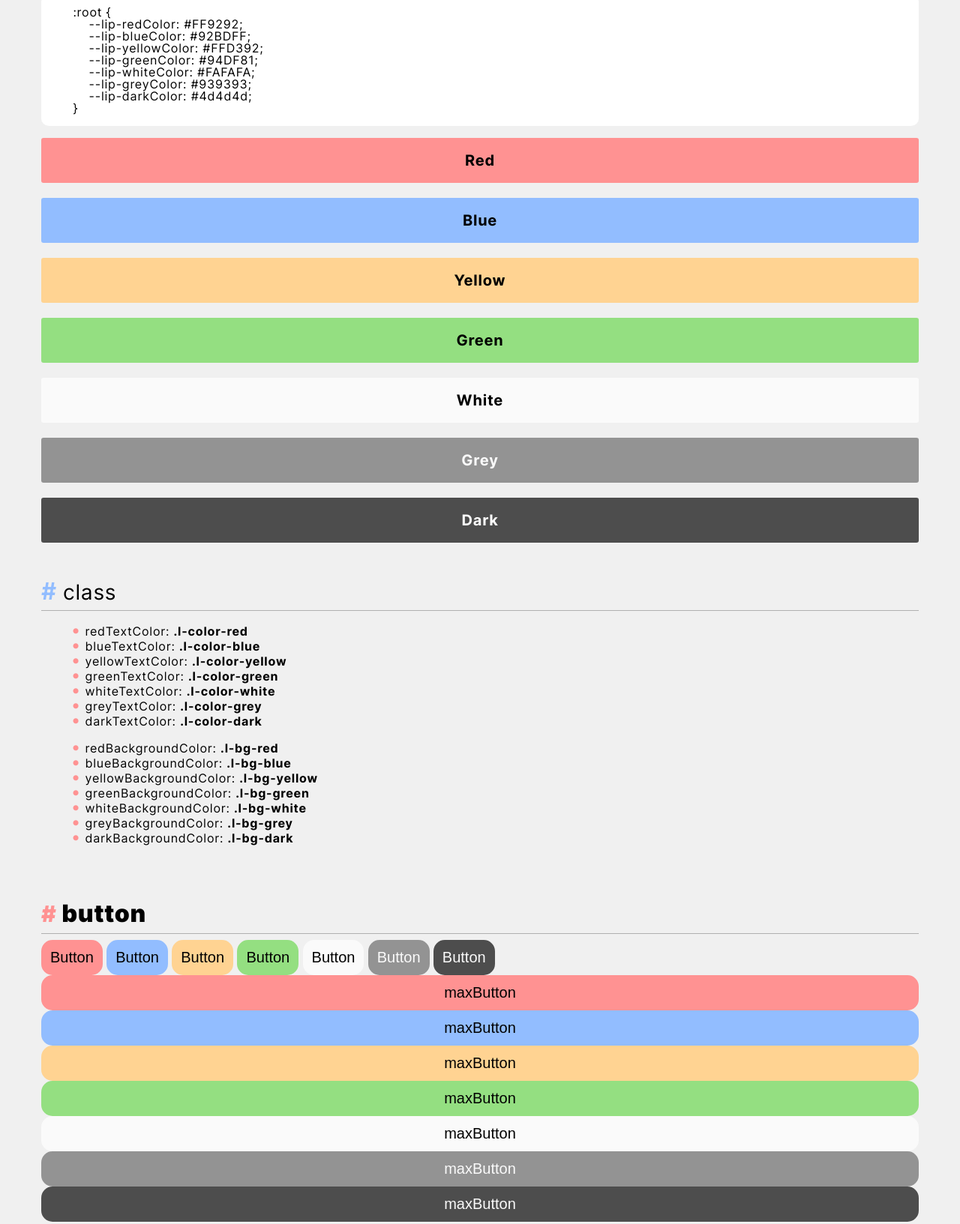
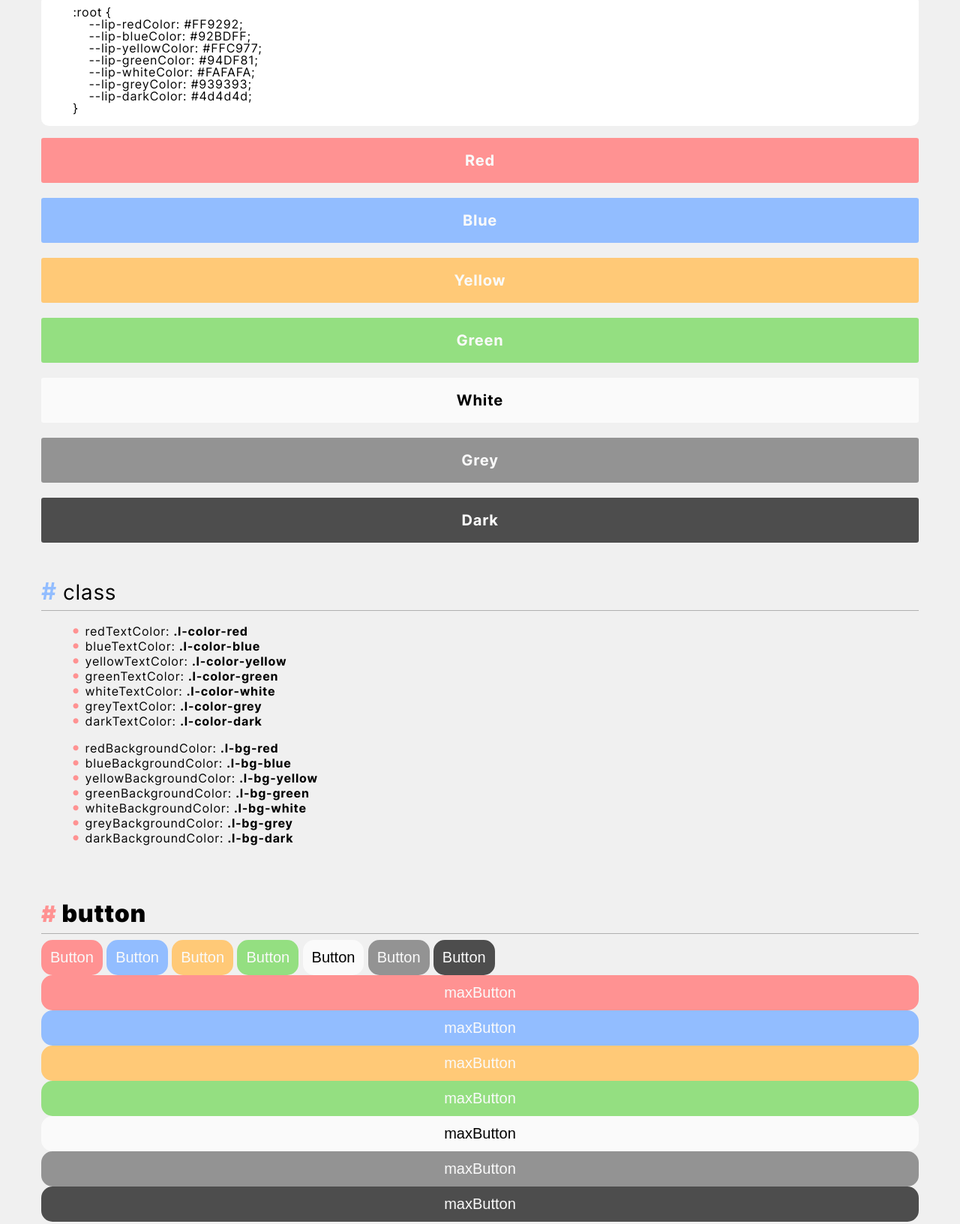
Before and after one commit to gamma-410/lip, a plain HTML site: page index.html in a window 1280 px wide. Shown: the part 2077-3710 px from the top of the page at 75% size. Drawn offline with Linux system fonts and the light colour scheme; a web font is replaced by a local one.

Commit message:
:root の yellow カラーを修正

```diff
--- a/index.html
+++ b/index.html
@@ -101,7 +101,7 @@
         :root {
             --lip-redColor: #FF9292;
             --lip-blueColor: #92BDFF;
-            --lip-yellowColor: #FFD392;
+            --lip-yellowColor: #FFC977;
             --lip-greenColor: #94DF81;
             --lip-whiteColor: #FAFAFA;
             --lip-greyColor: #939393;
@@ -109,16 +109,16 @@
         }
     </code></pre>
     <br>
-    <div class="l-box" style="background: var(--lip-redColor);">
+    <div class="l-box l-color-white" style="background: var(--lip-redColor);">
         <h4><b>Red</b></h4>
     </div>
-    <div class="l-box" style="background: var(--lip-blueColor);">
+    <div class="l-box l-color-white" style="background: var(--lip-blueColor);">
         <h4><b>Blue</b></h4>
     </div>
-    <div class="l-box" style="background: var(--lip-yellowColor);">
+    <div class="l-box l-color-white" style="background: var(--lip-yellowColor);">
         <h4><b>Yellow</b></h4>
     </div>
-    <div class="l-box" style="background: var(--lip-greenColor);">
+    <div class="l-box l-color-white" style="background: var(--lip-greenColor);">
         <h4><b>Green</b></h4>
     </div>
     <div class="l-box" style="background: var(--lip-whiteColor);">
@@ -160,21 +160,21 @@
 
     <h2 class="l-fontWeight-black l-hedding1-red">button</h2>
     <hr>
-    <button class="l-btn l-bg-red">Button</button>
-    <button class="l-btn l-bg-blue">Button</button>
-    <button class="l-btn l-bg-yellow">Button</button>
-    <button class="l-btn l-bg-green">Button</button>
+    <button class="l-btn l-bg-red l-color-white">Button</button>
+    <button class="l-btn l-bg-blue l-color-white">Button</button>
+    <button class="l-btn l-bg-yellow l-color-white">Button</button>
+    <button class="l-btn l-bg-green l-color-white">Button</button>
     <button class="l-btn l-bg-white">Button</button>
     <button class="l-btn l-bg-grey l-color-white">Button</button>
     <button class="l-btn l-bg-dark l-color-white">Button</button>
     <br>
-    <button class="l-btn l-bg-red l-btn-max">maxButton</button>
+    <button class="l-btn l-bg-red l-color-white l-btn-max">maxButton</button>
     <br>
-    <button class="l-btn l-bg-blue l-btn-max">maxButton</button>
+    <button class="l-btn l-bg-blue l-color-white l-btn-max">maxButton</button>
     <br>
-    <button class="l-btn l-bg-yellow l-btn-max">maxButton</button>
+    <button class="l-btn l-bg-yellow l-color-white l-btn-max">maxButton</button>
     <br>
-    <button class="l-btn l-bg-green l-btn-max">maxButton</button>
+    <button class="l-btn l-bg-green l-color-white l-btn-max">maxButton</button>
     <br>
     <button class="l-btn l-bg-white l-btn-max">maxButton</button>
     <br>
--- a/lip/lip.css
+++ b/lip/lip.css
@@ -120,7 +120,7 @@ table {
 :root {
     --lip-redColor: #FF9292;
     --lip-blueColor: #92BDFF;
-    --lip-yellowColor: #FFD392;
+    --lip-yellowColor: #FFC977;
     --lip-greenColor: #94DF81;
     --lip-whiteColor: #FAFAFA;
     --lip-greyColor: #939393;
```
